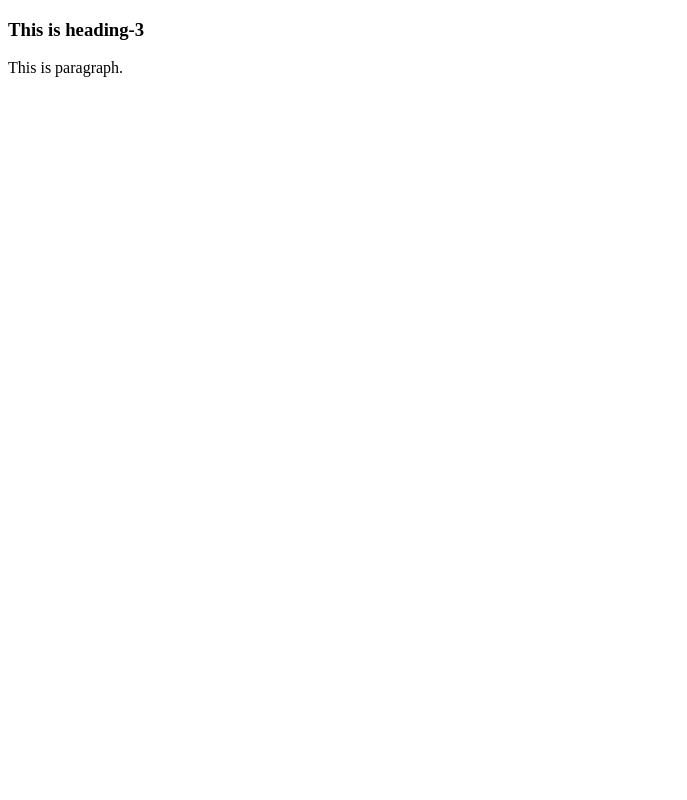
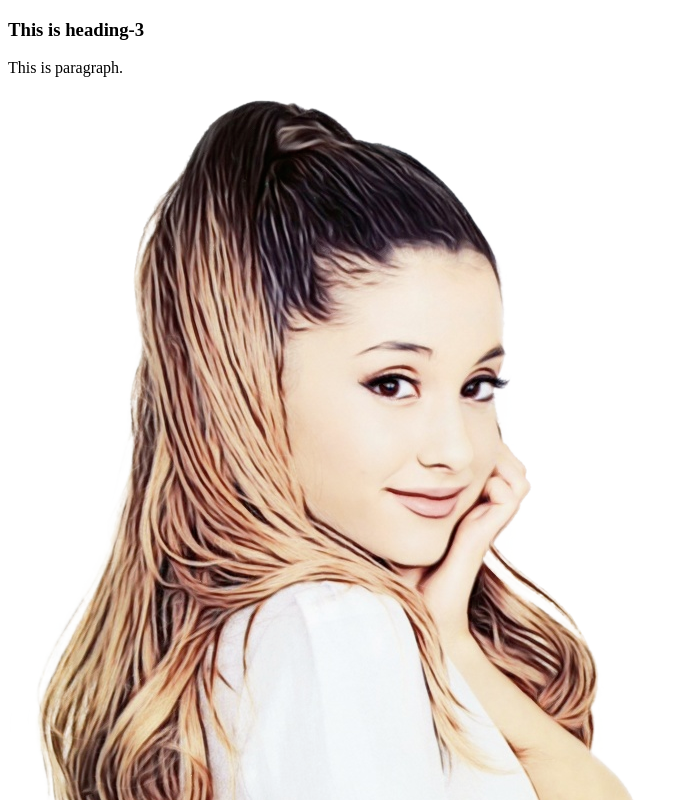
Before and after one commit to jubaerahmedtamim/my-first-repo, a plain HTML site: page index.html in a window 1280 px wide. Shown: the top 800 px of the page, without its empty margins (0-687 px from the left). Drawn offline with Linux system fonts and the light colour scheme.

Commit message:
ariana image added

```diff
--- a/index.html
+++ b/index.html
@@ -10,6 +10,6 @@
 <body>
     <h3>This is heading-3</h3>
     <p>This is paragraph.</p>
-
+    <img src="/images/ariana.png" alt="image of ariana">
 </body>
 </html>
```
